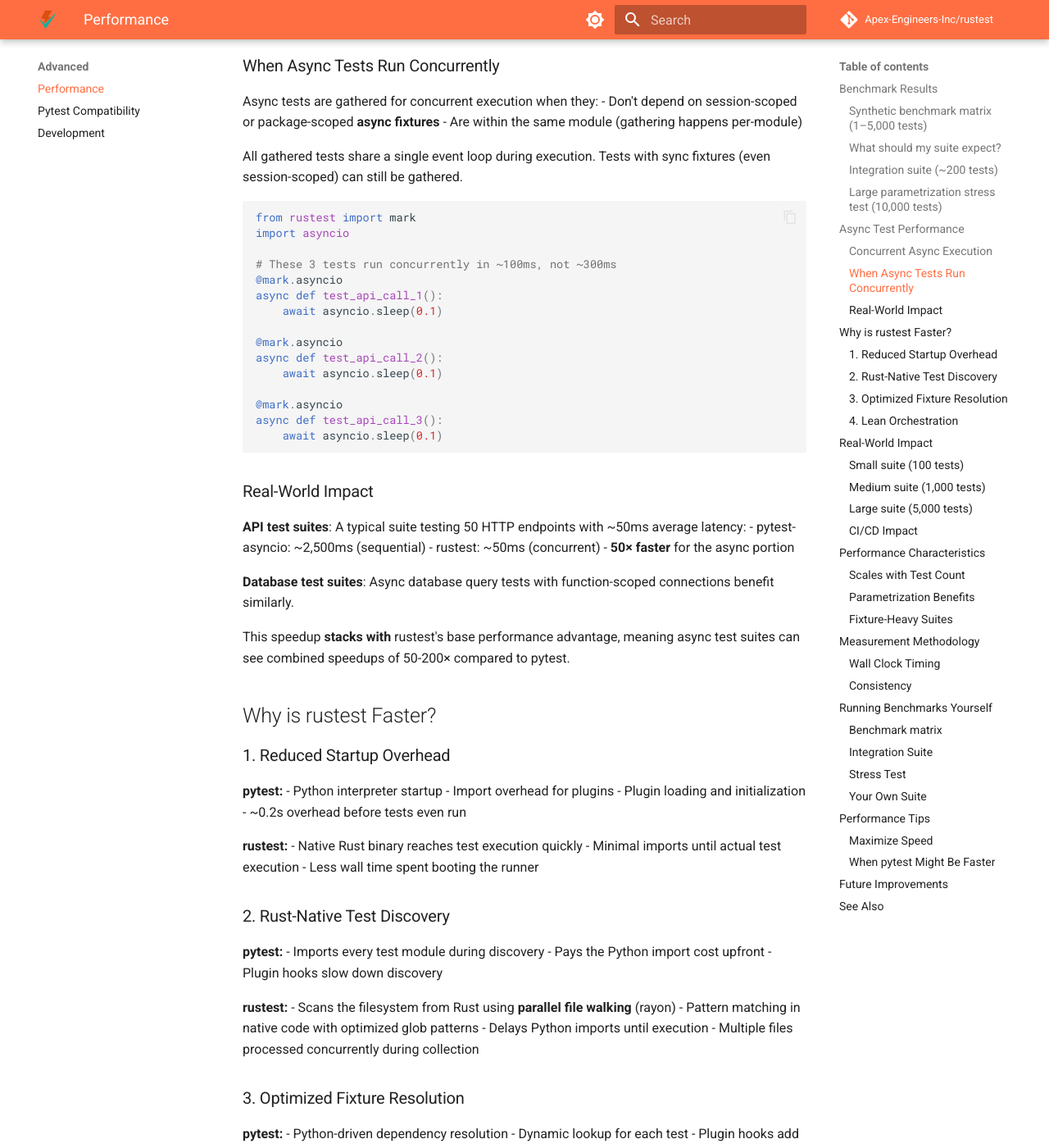
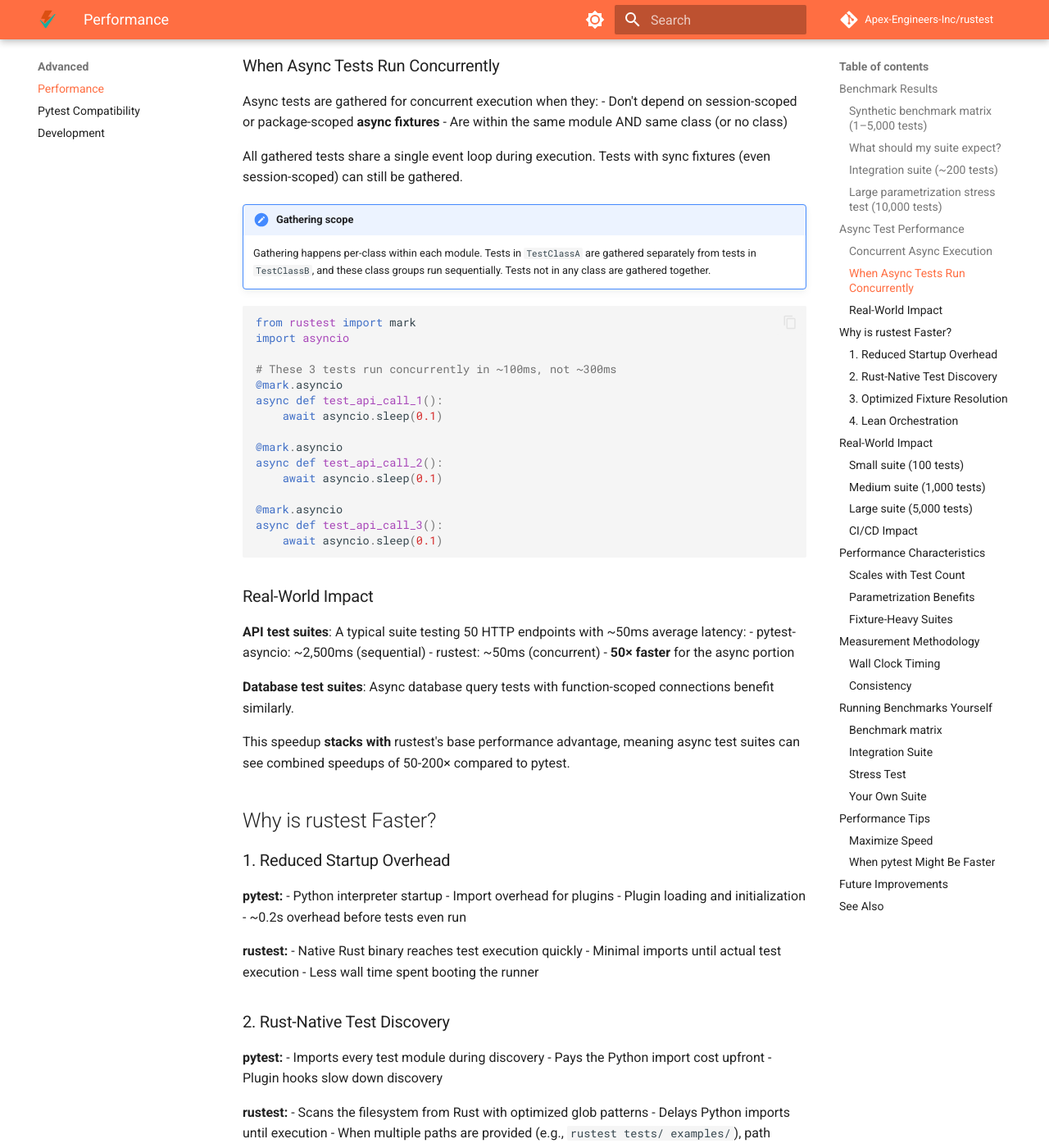
Before and after one commit to Apex-Engineers-Inc/rustest, an MkDocs documentation site: the page built from docs/advanced/performance.md, in a window 1280 px wide and 1400 px high, scrolled down 2620 px. Shown: the whole window at 82% size. Built offline with MkDocs 1.6.1 and Material for MkDocs 9.7.7, drawn with Linux system fonts in a browser that asks for light colours; comment, search, counter and statistics services are not loaded.

Commit message:
Fix additional documentation inaccuracies
- Remove false claim about "parallel file walking" - rayon only
  parallelizes multiple input paths, not walking within directories
- Remove false claim about "multiple files processed concurrently
  during collection" - Python module loading is sequential
- Document that gathering happens per-class within modules, not
  across the entire module
- Add caveats that speedup numbers are theoretical maximums
- Clarify that tests in different classes run sequentially as groups

````diff
--- a/docs/advanced/performance.md
+++ b/docs/advanced/performance.md
@@ -73,9 +73,12 @@ Rustest automatically runs compatible async tests concurrently using `asyncio.ga
 
 Async tests are gathered for concurrent execution when they:
 - Don't depend on session-scoped or package-scoped **async fixtures**
-- Are within the same module (gathering happens per-module)
+- Are within the same module AND same class (or no class)
 
 All gathered tests share a single event loop during execution. Tests with sync fixtures (even session-scoped) can still be gathered.
+
+!!! note "Gathering scope"
+    Gathering happens per-class within each module. Tests in `TestClassA` are gathered separately from tests in `TestClassB`, and these class groups run sequentially. Tests not in any class are gathered together.
 
 ```python
 from rustest import mark
@@ -129,10 +132,9 @@ This speedup **stacks with** rustest's base performance advantage, meaning async
 - Plugin hooks slow down discovery
 
 **rustest:**
-- Scans the filesystem from Rust using **parallel file walking** (rayon)
-- Pattern matching in native code with optimized glob patterns
+- Scans the filesystem from Rust with optimized glob patterns
 - Delays Python imports until execution
-- Multiple files processed concurrently during collection
+- When multiple paths are provided (e.g., `rustest tests/ examples/`), path scanning runs in parallel via rayon
 
 ### 3. Optimized Fixture Resolution
 
````
Also changed, not shown: docs/from-pytest/comparison.md (+2 -2 lines), docs/guide/async-testing.md (+8 -1 lines).
